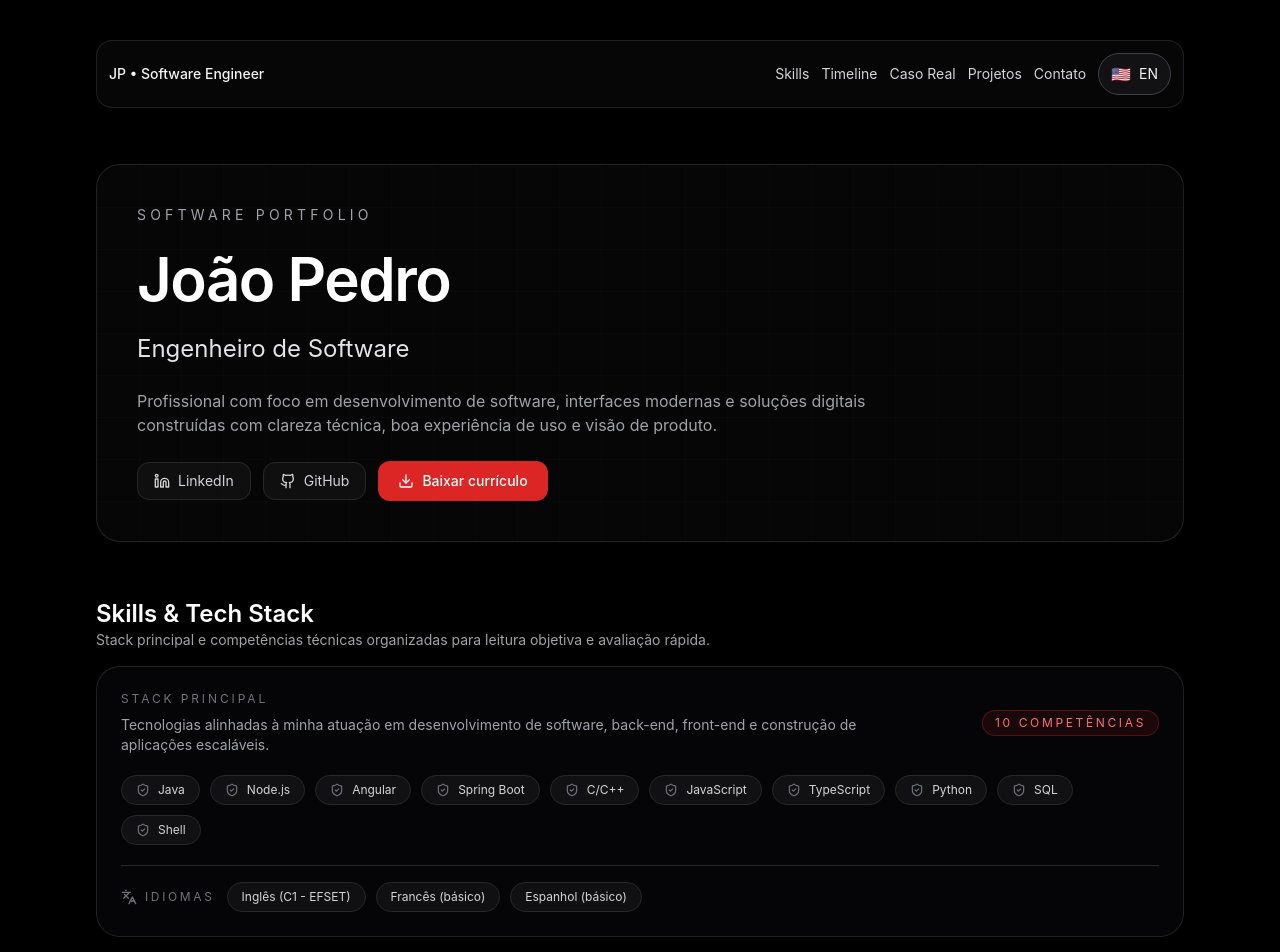
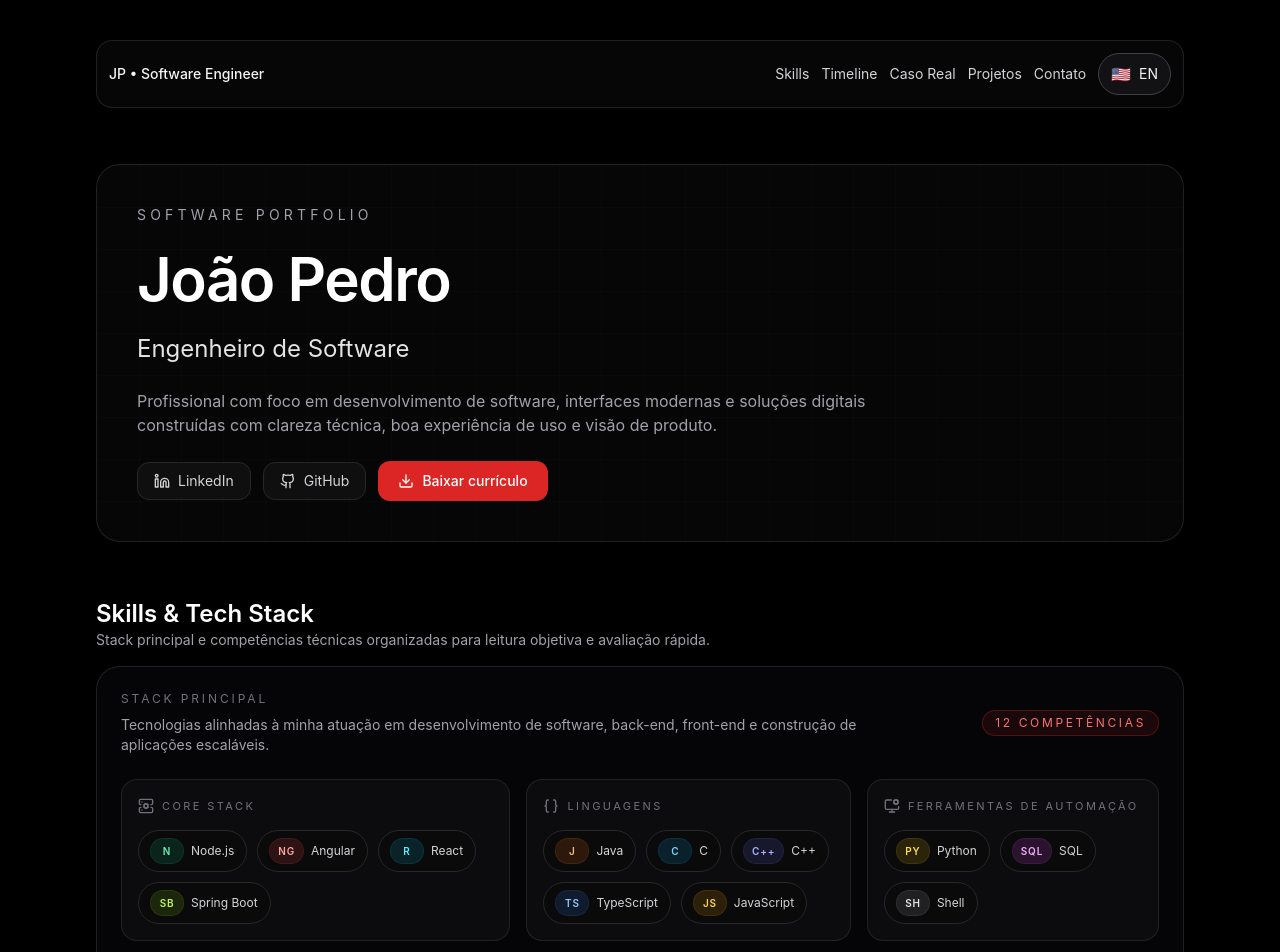
Before and after one commit to Keymiuz/Portf-lio, a Next.js app: page / in a window 1280 px wide. Shown: the top 952 px of the page. Built offline with nearby package versions, Linux system fonts and the light colour scheme.

Commit message:
refactor: reorganize featured skills section

```diff
--- a/components/skills.tsx
+++ b/components/skills.tsx
@@ -1,6 +1,6 @@
 'use client';
 
-import { Languages, ShieldCheck } from 'lucide-react';
+import { Braces, Languages, MonitorCog, ServerCog } from 'lucide-react';
 import { useLanguage } from '@/components/language-provider';
 import { TiltCard } from '@/components/tilt-card';
 import { getPortfolioContent } from '@/data/portfolio-data';
@@ -22,6 +22,35 @@ const sectionCopy = {
     countLabel: 'skills',
     languages: 'Languages'
   }
+} as const;
+
+const skillVisuals: Record<
+  string,
+  {
+    badge: string;
+    badgeClassName: string;
+  }
+> = {
+  'Node.js': { badge: 'N', badgeClassName: 'bg-emerald-500/15 text-emerald-300 ring-1 ring-emerald-500/25' },
+  Angular: { badge: 'Ng', badgeClassName: 'bg-red-500/15 text-red-300 ring-1 ring-red-500/25' },
+  React: { badge: 'R', badgeClassName: 'bg-cyan-500/15 text-cyan-300 ring-1 ring-cyan-500/25' },
+  'Spring Boot': { badge: 'SB', badgeClassName: 'bg-lime-500/15 text-lime-300 ring-1 ring-lime-500/25' },
+  Java: { badge: 'J', badgeClassName: 'bg-orange-500/15 text-orange-300 ring-1 ring-orange-500/25' },
+  C: { badge: 'C', badgeClassName: 'bg-sky-500/15 text-sky-300 ring-1 ring-sky-500/25' },
+  'C++': { badge: 'C++', badgeClassName: 'bg-indigo-500/15 text-indigo-300 ring-1 ring-indigo-500/25' },
+  TypeScript: { badge: 'TS', badgeClassName: 'bg-blue-500/15 text-blue-300 ring-1 ring-blue-500/25' },
+  JavaScript: { badge: 'JS', badgeClassName: 'bg-amber-500/15 text-amber-300 ring-1 ring-amber-500/25' },
+  Python: { badge: 'Py', badgeClassName: 'bg-yellow-500/15 text-yellow-300 ring-1 ring-yellow-500/25' },
+  SQL: { badge: 'SQL', badgeClassName: 'bg-fuchsia-500/15 text-fuchsia-300 ring-1 ring-fuchsia-500/25' },
+  Shell: { badge: 'Sh', badgeClassName: 'bg-zinc-400/15 text-zinc-200 ring-1 ring-zinc-400/25' }
+};
+
+const groupIcons = {
+  'Core stack': ServerCog,
+  'Linguagens': Braces,
+  Languages: Braces,
+  'Ferramentas de automação': MonitorCog,
+  'Automation tools': MonitorCog
 } as const;
 
 export function Skills() {
@@ -50,16 +79,45 @@ export function Skills() {
             </div>
           </div>
 
-          <div className="mt-5 flex flex-wrap gap-2.5">
-            {allSkills.map((item) => (
-              <div
-                key={item}
-                className="group inline-flex items-center gap-2 rounded-full border border-zinc-800 bg-zinc-900/70 px-3.5 py-1.5 text-xs text-zinc-300 transition duration-300 hover:border-red-600 hover:text-zinc-100"
-              >
-                <ShieldCheck className="h-3.5 w-3.5 text-zinc-500 transition-colors group-hover:text-red-500" />
-                <span>{item}</span>
-              </div>
-            ))}
+          <div className="mt-6 grid gap-4 xl:grid-cols-[1.2fr_1fr_0.9fr]">
+            {skillGroups.map((group) => {
+              const GroupIcon = groupIcons[group.title as keyof typeof groupIcons] ?? ServerCog;
+
+              return (
+                <div
+                  key={group.title}
+                  className="rounded-2xl border border-zinc-800/80 bg-zinc-900/45 p-4"
+                >
+                  <div className="mb-4 inline-flex items-center gap-2 text-[11px] uppercase tracking-[0.22em] text-zinc-500">
+                    <GroupIcon className="h-4 w-4" />
+                    {group.title}
+                  </div>
+
+                  <div className="flex flex-wrap gap-2.5">
+                    {group.items.map((item) => {
+                      const visual = skillVisuals[item] ?? {
+                        badge: item.slice(0, 2).toUpperCase(),
+                        badgeClassName: 'bg-zinc-500/15 text-zinc-200 ring-1 ring-zinc-500/25'
+                      };
+
+                      return (
+                        <div
+                          key={item}
+                          className="group inline-flex items-center gap-2 rounded-full border border-zinc-800 bg-zinc-950/70 px-3 py-2 text-xs text-zinc-300 transition duration-300 hover:border-red-600 hover:text-zinc-100"
+                        >
+                          <span
+                            className={`inline-flex min-w-8 items-center justify-center rounded-full px-2 py-1 text-[10px] font-semibold uppercase tracking-[0.08em] ${visual.badgeClassName}`}
+                          >
+                            {visual.badge}
+                          </span>
+                          <span>{item}</span>
+                        </div>
+                      );
+                    })}
+                  </div>
+                </div>
+              );
+            })}
           </div>
 
           <div className="mt-5 border-t border-zinc-800 pt-4">
--- a/data/portfolio-data.ts
+++ b/data/portfolio-data.ts
@@ -46,11 +46,13 @@ type PortfolioContent = {
   projects: ProjectItem[];
 };
 
-const skillItems = ['Java', 'Node.js', 'Angular', 'Spring Boot', 'C/C++', 'JavaScript', 'TypeScript', 'Python', 'SQL', 'Shell'];
-
 const portfolioContent: Record<SiteLocale, PortfolioContent> = {
   pt: {
-    skillGroups: [{ title: 'Stack principal', items: skillItems }],
+    skillGroups: [
+      { title: 'Core stack', items: ['Node.js', 'Angular', 'React', 'Spring Boot'] },
+      { title: 'Linguagens', items: ['Java', 'C', 'C++', 'TypeScript', 'JavaScript'] },
+      { title: 'Ferramentas de automação', items: ['Python', 'SQL', 'Shell'] }
+    ],
     spokenLanguages: ['Inglês (C1 - EFSET)', 'Francês (básico)', 'Espanhol (básico)'],
     timelineEntries: [
       {
@@ -202,7 +204,11 @@ const portfolioContent: Record<SiteLocale, PortfolioContent> = {
     ]
   },
   en: {
-    skillGroups: [{ title: 'Core stack', items: skillItems }],
+    skillGroups: [
+      { title: 'Core stack', items: ['Node.js', 'Angular', 'React', 'Spring Boot'] },
+      { title: 'Languages', items: ['Java', 'C', 'C++', 'TypeScript', 'JavaScript'] },
+      { title: 'Automation tools', items: ['Python', 'SQL', 'Shell'] }
+    ],
     spokenLanguages: ['English (C1 - EFSET)', 'French (basic)', 'Spanish (basic)'],
     timelineEntries: [
       {
```
